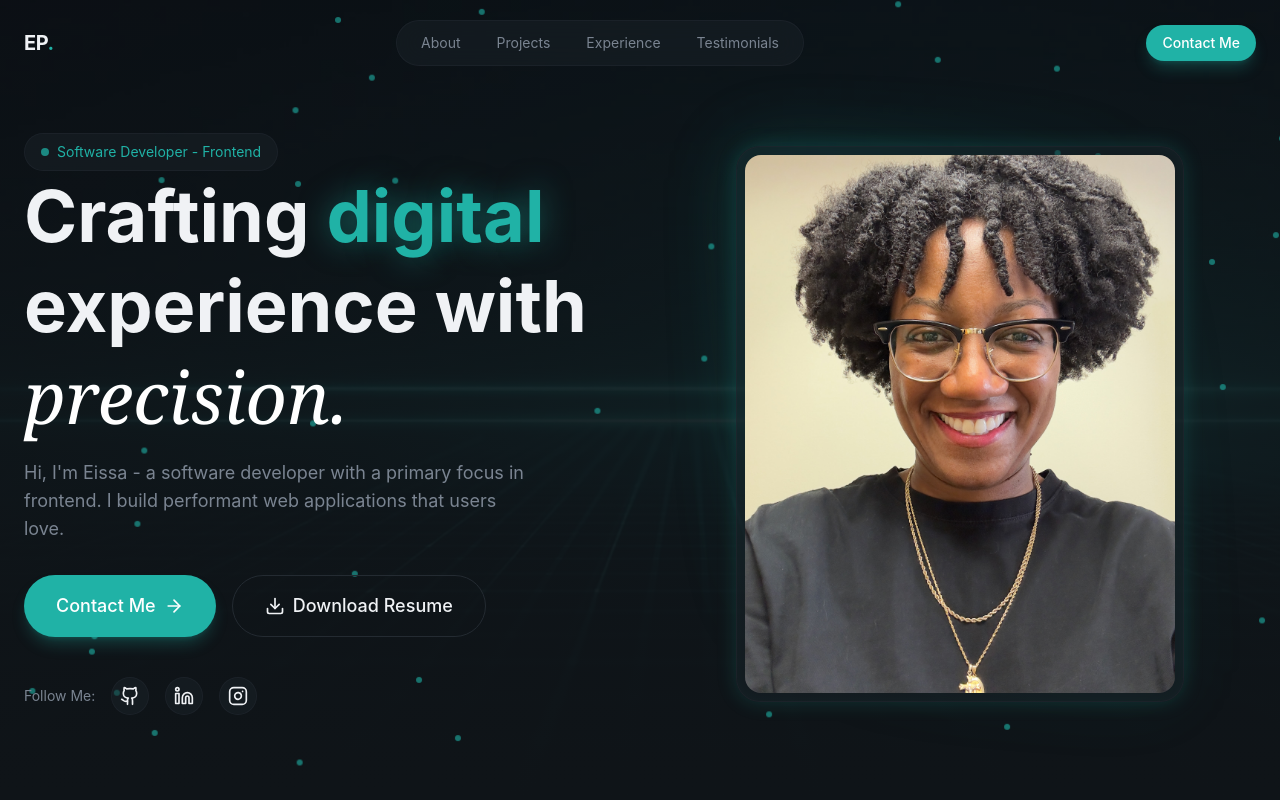
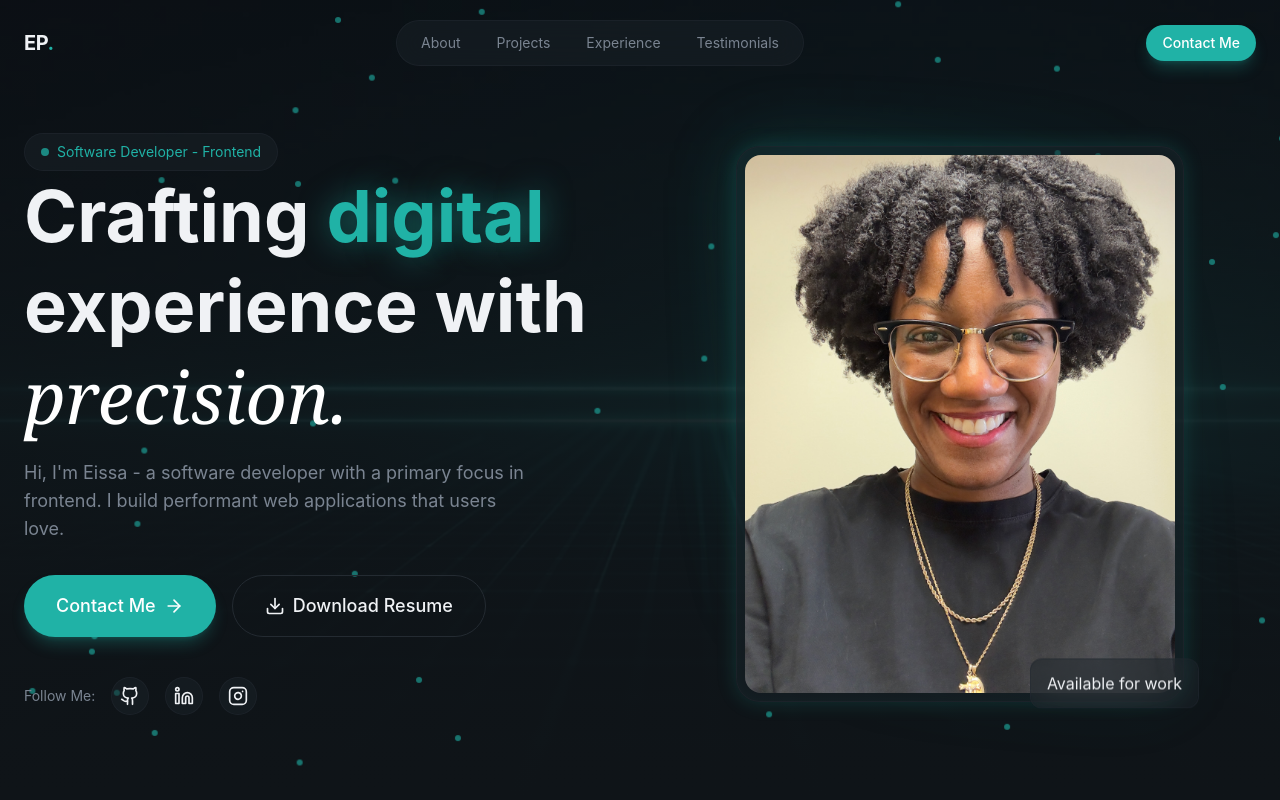
Before and after one commit to eissamonet/SWD-Portfolio, a React (Vite) app: page / in a window 1280 px wide. Built offline with nearby package versions, Linux system fonts and the light colour scheme.

Commit message:
commit changes

```diff
--- a/src/index.css
+++ b/src/index.css
@@ -95,8 +95,21 @@
     }
   }
 
+ @keyframes float {
+  0%, 100% {
+    transform: translateY(0);
+  }
+  50% {
+    transform: translateY(-10px);
+  }
+}
+
   .animate-fade-in {
     animation: fade-in 0.8s ease-out both;
+  }
+
+  .animate-float {
+    animation: float 4s ease-in-out infinite;
   }
 
   .animation-delay-100 {
--- a/src/sections/Hero.jsx
+++ b/src/sections/Hero.jsx
@@ -83,6 +83,15 @@ export const Hero = () => {
                </div>
                <div className=" relative glass rounded-3xl p-2 glow-border">
                 <img src="/profilepic.jpeg" alt="Eissa Purnell" className="w-full aspect-[4/5] object-cover rounded-2xl "/>
+
+                {/* floating badge */}
+                <div className="absolute -bottom-4 -right-4 glass rounded-xl px-4 py-3 animate-float">
+                  <div>
+                    <div />
+                      <span>Available for work</span>
+                  </div>
+                </div>
+                {/* stats badge */}
                </div>
             </div>
           </div>
```
